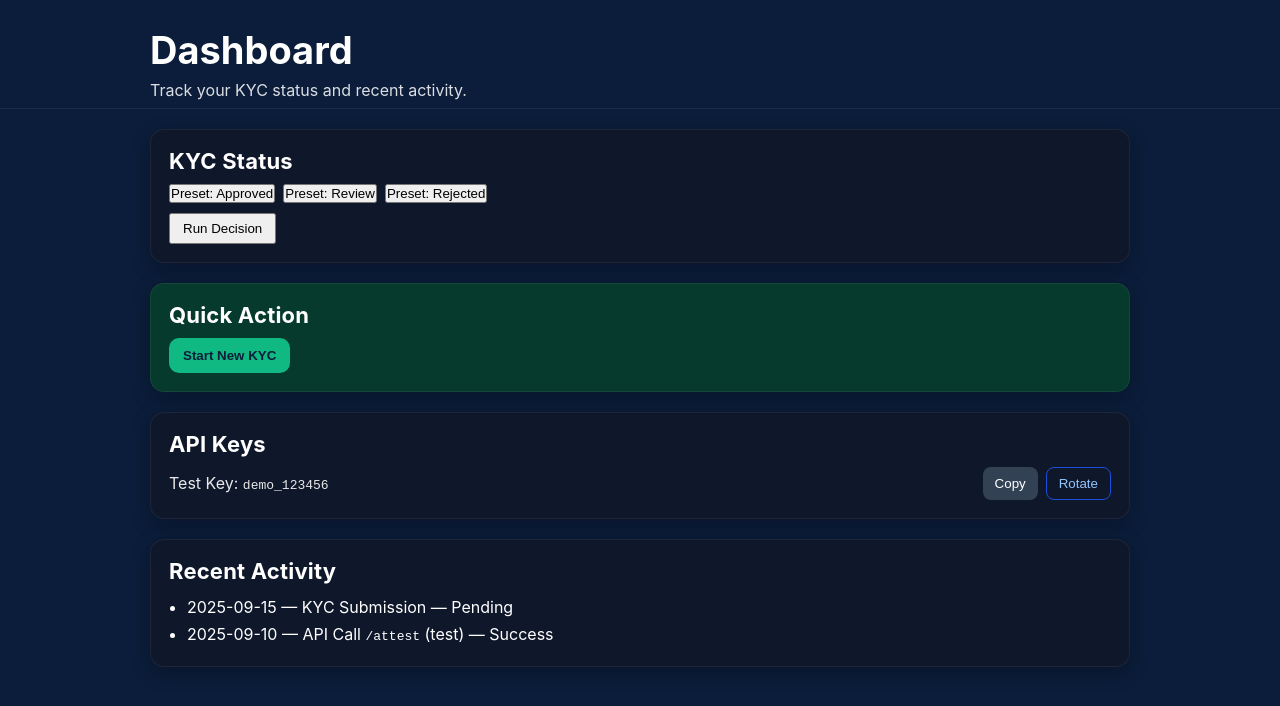
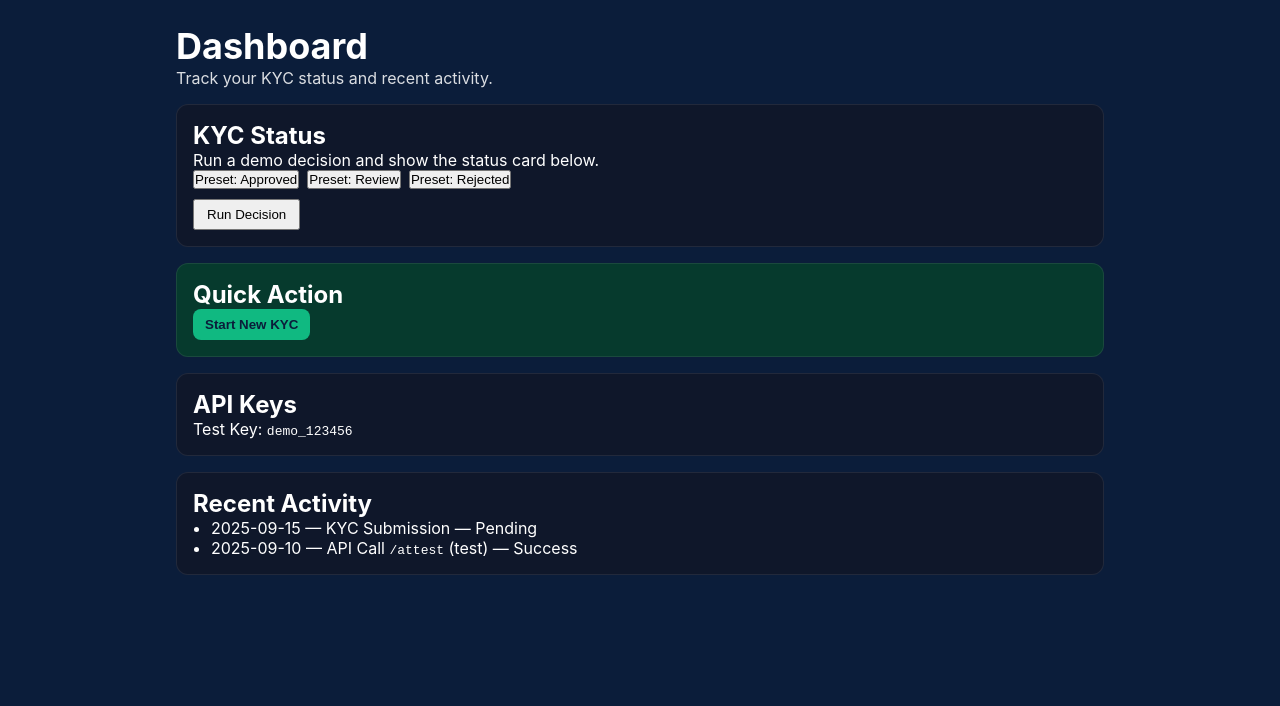
Before and after one commit to genio-ai/genio-os, a Next.js app: page /dashboard in a window 1280 px wide. Shown: the top 706 px of the page. Built offline with nearby package versions, Linux system fonts and the light colour scheme.

Commit message:
Update dashboard.js

```diff
--- a/pages/dashboard.js
+++ b/pages/dashboard.js
@@ -1,128 +1,51 @@
-// pages/dashboard.js
 import KycStatusCard from "../components/KycStatusCard";
-
-function Card({ title, children, style = {} }) {
-  return (
-    <section
-      style={{
-        background: "#0F172A",
-        border: "1px solid rgba(255,255,255,0.06)",
-        borderRadius: 14,
-        padding: 18,
-        marginTop: 20,
-        boxShadow: "0 6px 20px rgba(0,0,0,0.25)",
-        ...style,
-      }}
-    >
-      {title && (
-        <h2 style={{ margin: 0, marginBottom: 10, fontSize: 22, letterSpacing: 0.2 }}>
-          {title}
-        </h2>
-      )}
-      <div>{children}</div>
-    </section>
-  );
-}
 
 export default function Dashboard() {
   return (
-    <div
-      style={{
-        minHeight: "100vh",
-        background: "#0B1D3A",
-        color: "#fff",
-        fontFamily: "-apple-system, Segoe UI, Roboto, Arial, sans-serif",
-      }}
-    >
-      <header
-        style={{
-          padding: "28px 16px 8px",
-          borderBottom: "1px solid rgba(255,255,255,0.06)",
-          marginBottom: 8,
-        }}
-      >
-        <div style={{ maxWidth: 980, margin: "0 auto" }}>
-          <h1 style={{ margin: 0, fontSize: 38, lineHeight: 1.2 }}>Dashboard</h1>
-          <p style={{ opacity: 0.85, margin: "6px 0 0" }}>
-            Track your KYC status and recent activity.
-          </p>
-        </div>
-      </header>
+    <div style={{ minHeight: "100vh", background: "#0B1D3A", color: "#fff" }}>
+      <div style={{ maxWidth: 960, margin: "0 auto", padding: "24px 16px" }}>
+        <h1 style={{ margin: 0, fontSize: 36 }}>Dashboard</h1>
+        <p style={{ opacity: 0.85 }}>Track your KYC status and recent activity.</p>
 
-      <main style={{ padding: "0 16px 36px" }}>
-        <div style={{ maxWidth: 980, margin: "0 auto" }}>
-          <Card title="KYC Status">
-            <KycStatusCard />
-          </Card>
+        <section style={{
+          marginTop: 16, padding: 16, borderRadius: 12, background: "#0F172A",
+          border: "1px solid rgba(255,255,255,0.08)"
+        }}>
+          <h2 style={{ marginTop: 0 }}>KYC Status</h2>
+          <p>Run a demo decision and show the status card below.</p>
+          <KycStatusCard />
+        </section>
 
-          <Card title="Quick Action" style={{ background: "#063A2D" }}>
-            <button
-              style={{
-                background: "#10B981",
-                color: "#0B1D3A",
-                fontWeight: 700,
-                border: "none",
-                padding: "10px 14px",
-                borderRadius: 10,
-                cursor: "pointer",
-              }}
-            >
-              Start New KYC
-            </button>
-          </Card>
+        <section style={{
+          marginTop: 16, padding: 16, borderRadius: 12, background: "#063A2D",
+          border: "1px solid rgba(255,255,255,0.08)"
+        }}>
+          <h2 style={{ marginTop: 0 }}>Quick Action</h2>
+          <button style={{ padding: "8px 12px", background: "#10B981", color: "#0B1D3A",
+            border: "none", borderRadius: 8, fontWeight: 700 }}>
+            Start New KYC
+          </button>
+        </section>
 
-          <Card title="API Keys">
-            <div
-              style={{
-                display: "flex",
-                alignItems: "center",
-                justifyContent: "space-between",
-                gap: 12,
-                flexWrap: "wrap",
-              }}
-            >
-              <div style={{ opacity: 0.9 }}>
-                Test Key: <code>demo_123456</code>
-              </div>
-              <div style={{ display: "flex", gap: 8 }}>
-                <button
-                  style={{
-                    background: "#334155",
-                    color: "#fff",
-                    border: "none",
-                    padding: "8px 12px",
-                    borderRadius: 8,
-                    cursor: "pointer",
-                  }}
-                >
-                  Copy
-                </button>
-                <button
-                  style={{
-                    background: "transparent",
-                    color: "#93C5FD",
-                    border: "1px solid #1D4ED8",
-                    padding: "8px 12px",
-                    borderRadius: 8,
-                    cursor: "pointer",
-                  }}
-                >
-                  Rotate
-                </button>
-              </div>
-            </div>
-          </Card>
+        <section style={{
+          marginTop: 16, padding: 16, borderRadius: 12, background: "#0F172A",
+          border: "1px solid rgba(255,255,255,0.08)"
+        }}>
+          <h2 style={{ marginTop: 0 }}>API Keys</h2>
+          <div>Test Key: <code>demo_123456</code></div>
+        </section>
 
-          <Card title="Recent Activity">
-            <ul style={{ margin: 0, paddingLeft: 18, lineHeight: 1.7 }}>
-              <li>2025-09-15 — KYC Submission — Pending</li>
-              <li>
-                2025-09-10 — API Call <code>/attest</code> (test) — Success
-              </li>
-            </ul>
-          </Card>
-        </div>
-      </main>
+        <section style={{
+          marginTop: 16, padding: 16, borderRadius: 12, background: "#0F172A",
+          border: "1px solid rgba(255,255,255,0.08)"
+        }}>
+          <h2 style={{ marginTop: 0 }}>Recent Activity</h2>
+          <ul style={{ margin: 0, paddingLeft: 18 }}>
+            <li>2025-09-15 — KYC Submission — Pending</li>
+            <li>2025-09-10 — API Call <code>/attest</code> (test) — Success</li>
+          </ul>
+        </section>
+      </div>
     </div>
   );
 }
```
